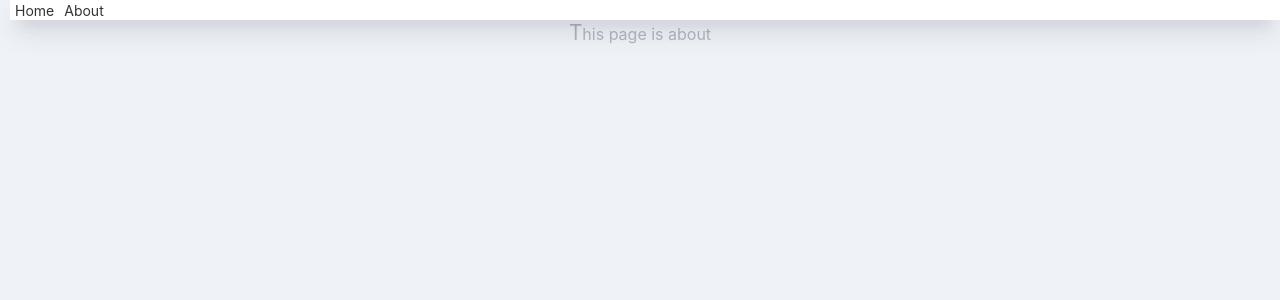
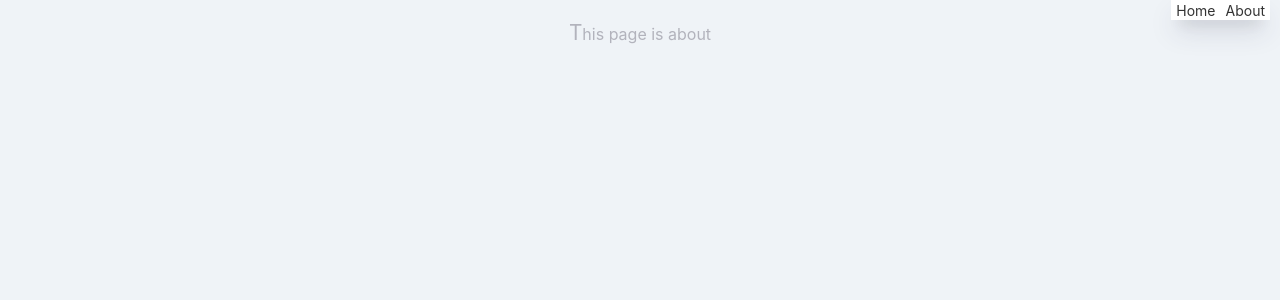
Before and after one commit to baedorazy/my-react-app, a React (Create React App) app: page /#/about in a window 1280 px wide. Shown: the top 300 px of the page. Built offline with nearby package versions, Linux system fonts and the light colour scheme.

Commit message:
Fixed navi

```diff
--- a/src/components/Navigation.css
+++ b/src/components/Navigation.css
@@ -1,7 +1,7 @@
 nav {
     position: fixed;
-    left: 10px;
-    right: 0px;
+    right: 10px;
+    top: 0px;
     box-shadow: 0 13px 27px -5px rgba(50,50,93,.25), 0 8px 16px -8px rgba(0,0,0,.3), 0 -6px 16px -6px rgba(0,0,0,.025);
     background: #fff;
 }
```
